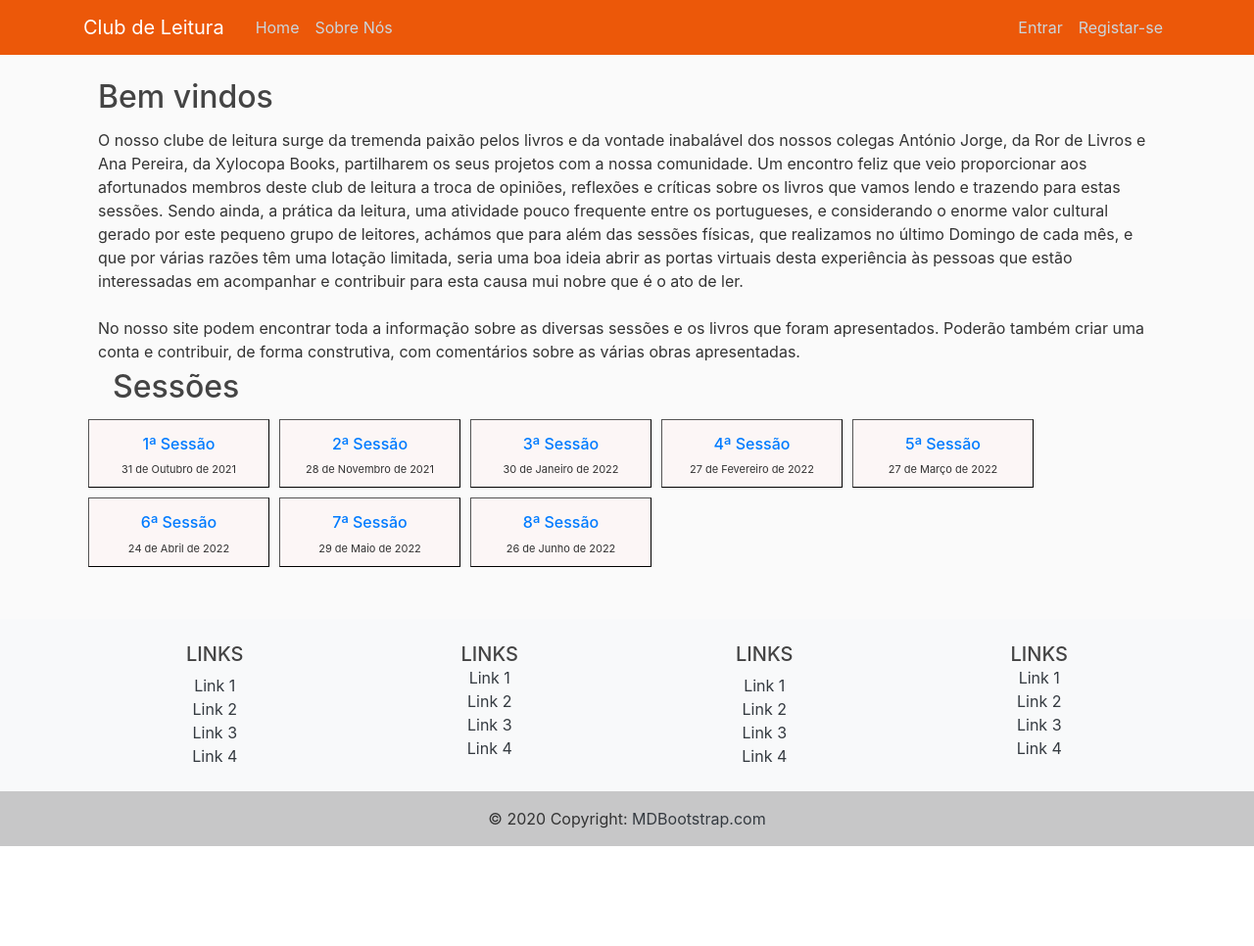
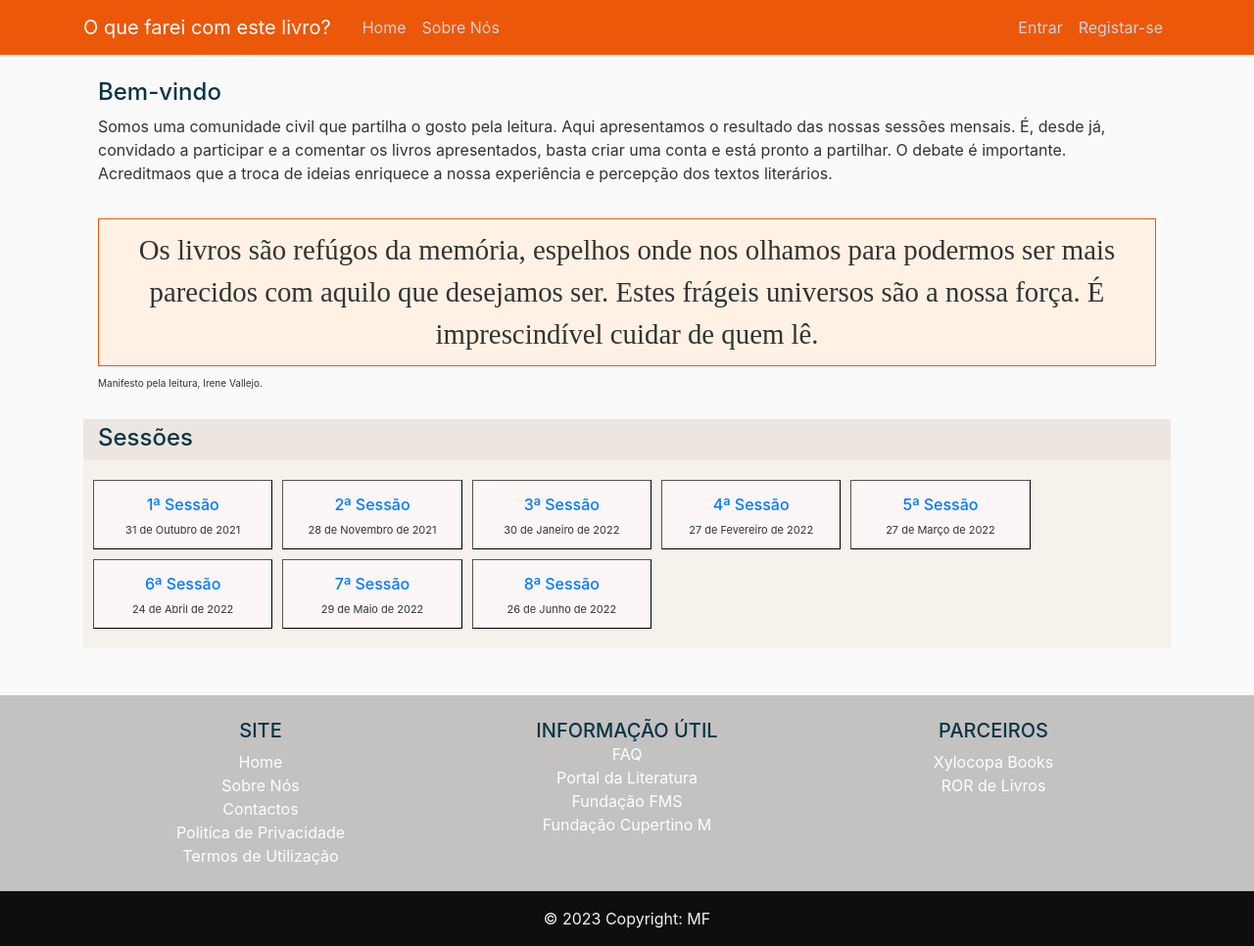
Before and after one commit to mfreitas64/django_books, a Django app: page / in a window 1280 px wide. Shown: the whole page at 98% size. Before the commit the page ends 864 px from the top, so only its background shows below. Run offline with Django 4.2, Linux system fonts and the light colour scheme; data comes from the database, SQL or seed files in the repository; both versions use the stored data as it was after the commit; some libraries are stand-ins or nearby versions.

Commit message:
changes11012023

```diff
--- a/books/static/books/main.css
+++ b/books/static/books/main.css
@@ -5,7 +5,7 @@ body {
   }
 
   h1, h2, h3, h4, h5, h6 {
-    color: #444444;
+    color: #073545;
   }
 
   ul {
@@ -15,6 +15,15 @@ body {
   p {
     margin-top: 5px ;
     margin-bottom: 5px ;
+  }
+
+  footer {
+    left: 0;
+    bottom: 0;
+    width: 100%;
+    background-color: #c4c1c1 ;
+    color: rgb(245, 240, 240);
+    text-align: center;
   }
 
   .bg-steel {
@@ -109,11 +118,31 @@ body {
     text-align: left;
   }
 
-  .footer {
-    left: 0;
-    bottom: 0;
-    width: 100%;
-    background-color: #0c0c0c ;
-    color: rgb(245, 240, 240);
-    text-align: center;
+  .brush {
+    font-size: 180%;
+    font-family: Brush Script MT;
   }
+
+  .fcolor {
+    background-color: #ede6e0;
+    padding-top: 5px;
+    padding-left: 15px;
+    padding-right: 5px;
+  }
+
+  .bgsessoes {
+    padding-top: 15px;
+    padding-bottom: 15px;
+    padding-left: 5px;
+    padding-right: 5px;
+    background-color: rgb(246, 241, 235);
+  }
+
+  .bgfrase {
+    border-width: 1px;
+    border-style: solid;
+    border-color: #ec5809;
+    padding-top: 10px;
+    padding-bottom: 10px;
+    background-color: #fff2e4;
+  }
--- a/books/templates/books/base.html
+++ b/books/templates/books/base.html
@@ -13,9 +13,9 @@
     <link rel="stylesheet" type="text/css" href=" {% static '/books/main.css' %}">
 
     {% if title %}
-        <title>Clube de Leitura - {{ title }}</title/>
+        <title>O que farei com este livro? - {{ title }}</title/>
     {% else %}
-        <title>Clube de Leitura</title>
+        <title>O que farei com este livro?s</title>
     {% endif %}
 
 </head>
@@ -23,7 +23,7 @@
     <header class="site-header">
         <nav class="navbar navbar-expand-md navbar-dark bg-steel fixed-top">
           <div class="container">
-            <a class="navbar-brand mr-4" href="{% url 'book:index' %}">Club de Leitura</a>
+            <a class="navbar-brand mr-4" href="{% url 'book:index' %}">O que farei com este livro?</a>
             <button class="navbar-toggler" type="button" data-toggle="collapse" data-target="#navbarToggle" aria-controls="navbarToggle" aria-expanded="false" aria-label="Toggle navigation">
             <span class="navbar-toggler-icon"></span>
             </button>
@@ -65,90 +65,66 @@
         </div>
       </main>
       <br><br>
-      <footer class="bg-light text-center text-lg-start">
+  <footer class="text-lg-start">
           <!-- Grid container -->
           <div class="container p-4">
             <!--Grid row-->
             <div class="row">
               <!--Grid column-->
-              <div class="col-lg-3 col-md-6 mb-4 mb-md-0">
-                <h5 class="text-uppercase">Links</h5>
+              <div class="col-lg-4 col-md-6 mb-4 mb-md-0">
+                <h5 class="text-uppercase">Site</h5>
 
                 <ul class="list-unstyled mb-0">
                   <li>
-                    <a href="#!" class="text-dark">Link 1</a>
+                    <a class="text-white" href="{% url 'book:index' %}">Home</a>
                   </li>
                   <li>
-                    <a href="#!" class="text-dark">Link 2</a>
+                    <a class="text-white" href="{% url 'book:Books-About' %}">Sobre Nós</a>
                   </li>
                   <li>
-                    <a href="#!" class="text-dark">Link 3</a>
+                    <a class="text-white" href="#">Contactos</a>
                   </li>
                   <li>
-                    <a href="#!" class="text-dark">Link 4</a>
+                    <a class="text-white" href="#">Politíca de Privacidade</a>
+                  </li>
+                  <li>
+                    <a class="text-white" href="#">Termos de Utilização</a>
                   </li>
                 </ul>
               </div>
               <!--Grid column-->
 
               <!--Grid column-->
-              <div class="col-lg-3 col-md-6 mb-4 mb-md-0">
-                <h5 class="text-uppercase mb-0">Links</h5>
+              <div class="col-lg-4 col-md-6 mb-4 mb-md-0">
+                <h5 class="text-uppercase mb-0">INFORMAçÃO ÚTIL</h5>
 
                 <ul class="list-unstyled">
                   <li>
-                    <a href="#!" class="text-dark">Link 1</a>
+                    <a class="text-white" href="#">FAQ</a>
                   </li>
                   <li>
-                    <a href="#!" class="text-dark">Link 2</a>
+                    <a class="text-white" href="https://www.portaldaliteratura.com/" target="_blank">Portal da Literatura</a>
                   </li>
                   <li>
-                    <a href="#!" class="text-dark">Link 3</a>
+                    <a class="text-white" href="https://www.ffms.pt/pt-pt/livraria" target="_blank">Fundação FMS</a>
                   </li>
                   <li>
-                    <a href="#!" class="text-dark">Link 4</a>
+                    <a class="text-white" href="https://www.cupertino.pt/fundacao-cupertino-de-miranda/" target="_blank">Fundação Cupertino M</a>
                   </li>
                 </ul>
               </div>
               <!--Grid column-->
 
               <!--Grid column-->
-              <div class="col-lg-3 col-md-6 mb-4 mb-md-0">
-                <h5 class="text-uppercase">Links</h5>
+              <div class="col-lg-4 col-md-6 mb-4 mb-md-0">
+                <h5 class="text-uppercase">PARCEIROS</h5>
 
                 <ul class="list-unstyled mb-0">
                   <li>
-                    <a href="#!" class="text-dark">Link 1</a>
+                    <a class="text-white" href="https://www.xylocopabooks.pt/" target="_blank">Xylocopa Books</a>
                   </li>
                   <li>
-                    <a href="#!" class="text-dark">Link 2</a>
-                  </li>
-                  <li>
-                    <a href="#!" class="text-dark">Link 3</a>
-                  </li>
-                  <li>
-                    <a href="#!" class="text-dark">Link 4</a>
-                  </li>
-                </ul>
-              </div>
-              <!--Grid column-->
-
-              <!--Grid column-->
-              <div class="col-lg-3 col-md-6 mb-4 mb-md-0">
-                <h5 class="text-uppercase mb-0">Links</h5>
-
-                <ul class="list-unstyled">
-                  <li>
-                    <a href="#!" class="text-dark">Link 1</a>
-                  </li>
-                  <li>
-                    <a href="#!" class="text-dark">Link 2</a>
-                  </li>
-                  <li>
-                    <a href="#!" class="text-dark">Link 3</a>
-                  </li>
-                  <li>
-                    <a href="#!" class="text-dark">Link 4</a>
+                    <a class="text-white" href="https://www.facebook.com/rordelivros/" target="_blank">ROR de Livros</a>
                   </li>
                 </ul>
               </div>
@@ -159,12 +135,11 @@
           <!-- Grid container -->
 
           <!-- Copyright -->
-          <div class="text-center p-3" style="background-color: rgba(0, 0, 0, 0.2);">
-            © 2020 Copyright:
-            <a class="text-dark" href="https://mdbootstrap.com/">MDBootstrap.com</a>
+          <div class="text-center p-3" style="background-color:#0f0e0e">
+            © 2023 Copyright: MF
           </div>
           <!-- Copyright -->
-      </footer>
+</footer>
 <!-- Optional JavaScript -->
     <!-- jQuery first, then Popper.js, then Bootstrap JS -->
     <script src="https://code.jquery.com/jquery-3.2.1.slim.min.js" integrity="sha384-KJ3o2DKtIkvYIK3UENzmM7KCkRr/rE9/Qpg6aAZGJwFDMVNA/GpGFF93hXpG5KkN" crossorigin="anonymous"></script>
--- a/books/templates/books/detalhe_livro.html
+++ b/books/templates/books/detalhe_livro.html
@@ -26,7 +26,9 @@
             </div>
         </div>
     </div>
-        <h3>Posts</h3>
+        {% if books.posts_set.all %}
+            <h3>Posts</h3>
+        {% endif %}
         {% for posts in books.posts_set.all %}
         <div class="container">
             <div class="row">
--- a/books/templates/books/index.html
+++ b/books/templates/books/index.html
@@ -2,30 +2,36 @@
 {% load static %}
 
 {% block content %}
-<div class="col-12">
-    <h2 class="text-left">Bem vindos</h2>
-</div>
-<div class="container">
-    <div class="row" justify-content-start>
+<div class="container-fluid">
+    <div class="row">
         <div class="col-md-12">
-            <p>O nosso clube de leitura surge da tremenda paixão pelos livros e da vontade inabalável dos nossos colegas
-            António Jorge, da Ror de Livros e Ana Pereira, da Xylocopa Books, partilharem os seus projetos com a nossa comunidade.
-            Um encontro feliz que veio proporcionar aos afortunados membros deste club de leitura a troca de opiniões, reflexões e
-            críticas sobre os livros que vamos lendo e trazendo para estas sessões. Sendo ainda, a prática da leitura, uma atividade
-            pouco frequente entre os portugueses, e considerando o enorme valor cultural gerado por este pequeno grupo de leitores,
-            achámos que para além das sessões físicas, que realizamos no último Domingo de cada mês, e que por várias razões têm uma
-            lotação limitada, seria uma boa ideia abrir as portas virtuais desta experiência às pessoas que estão interessadas em
-            acompanhar e contribuir para esta causa mui nobre que é o ato de ler.
-            <br><br>
-            No nosso site podem encontrar toda a informação sobre as diversas sessões e os livros que foram apresentados.
-            Poderão também criar uma conta e contribuir, de forma construtiva, com comentários sobre as várias obras apresentadas.
+            <h4>Bem-vindo</h4>
+            <p>Somos uma comunidade civil que partilha o gosto pela leitura.
+                Aqui apresentamos o resultado das nossas sessões
+                mensais. É, desde já, convidado a participar e a comentar os livros apresentados,
+                basta criar uma conta e está pronto a partilhar. O debate é importante. Acreditmaos
+                que a troca de ideias enriquece a nossa experiência e percepção dos textos literários.
+        </div>
+        <div>
+            &nbsp;
+        </div>
+         <div class="col-md-12 brush">
+            <p class="bgfrase text-center">Os livros são refúgos da memória, espelhos onde nos olhamos para podermos
+                ser mais parecidos com aquilo que desejamos ser. Estes frágeis universos são
+                a nossa força. É imprescindível cuidar de quem lê.
             </p>
         </div>
+        <div class="col-md-12">
+            <p style="font-size:10px">Manifesto pela leitura, Irene Vallejo.</p>
+        </div>
+        <div>
+            &nbsp;
+        </div>
     </div>
-    <div class="col-12">
-        <h2 class="text-left">Sessões</h2>
+    <div class="row fcolor">
+        <h4>Sessões</h4>
     </div>
-    <div class="row" justify-content-start>
+    <div class="row bgsessoes">
         {% if displaybook %}
             {% for c in displaybook %}
             <div class="col-md-2 book margens">
```
Also changed, not shown: books/templates/books/about.html (+27 -1 lines), books/media/books/apicultor.jpeg (added), books/media/books/comboio.jpeg (added), books/media/books/guardachuvas.jpeg (added), books/media/books/olhos.jpeg (added), books/media/books/snu.jpeg (added), books/static/heart.jpg (added), booksdb.sqlite3, 2 other files.
